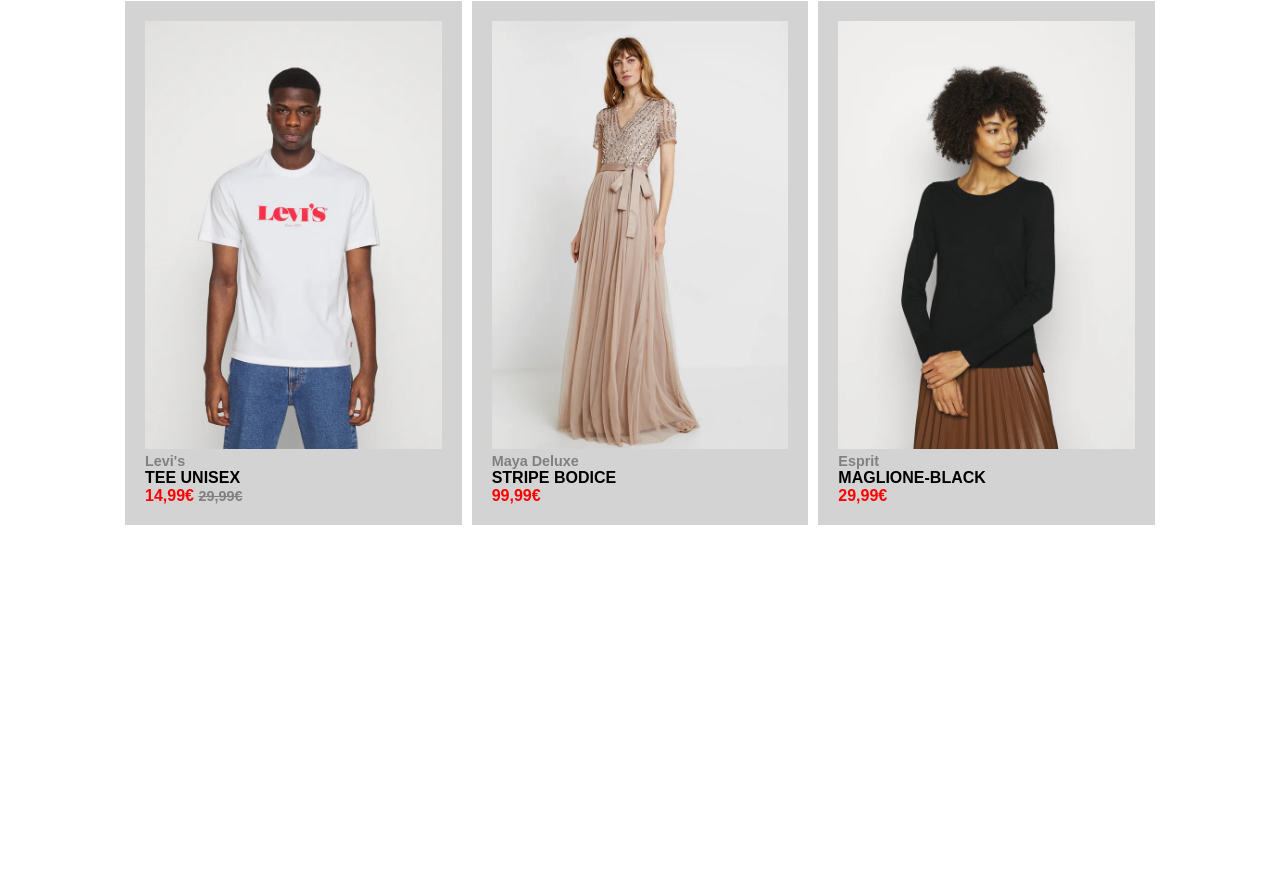
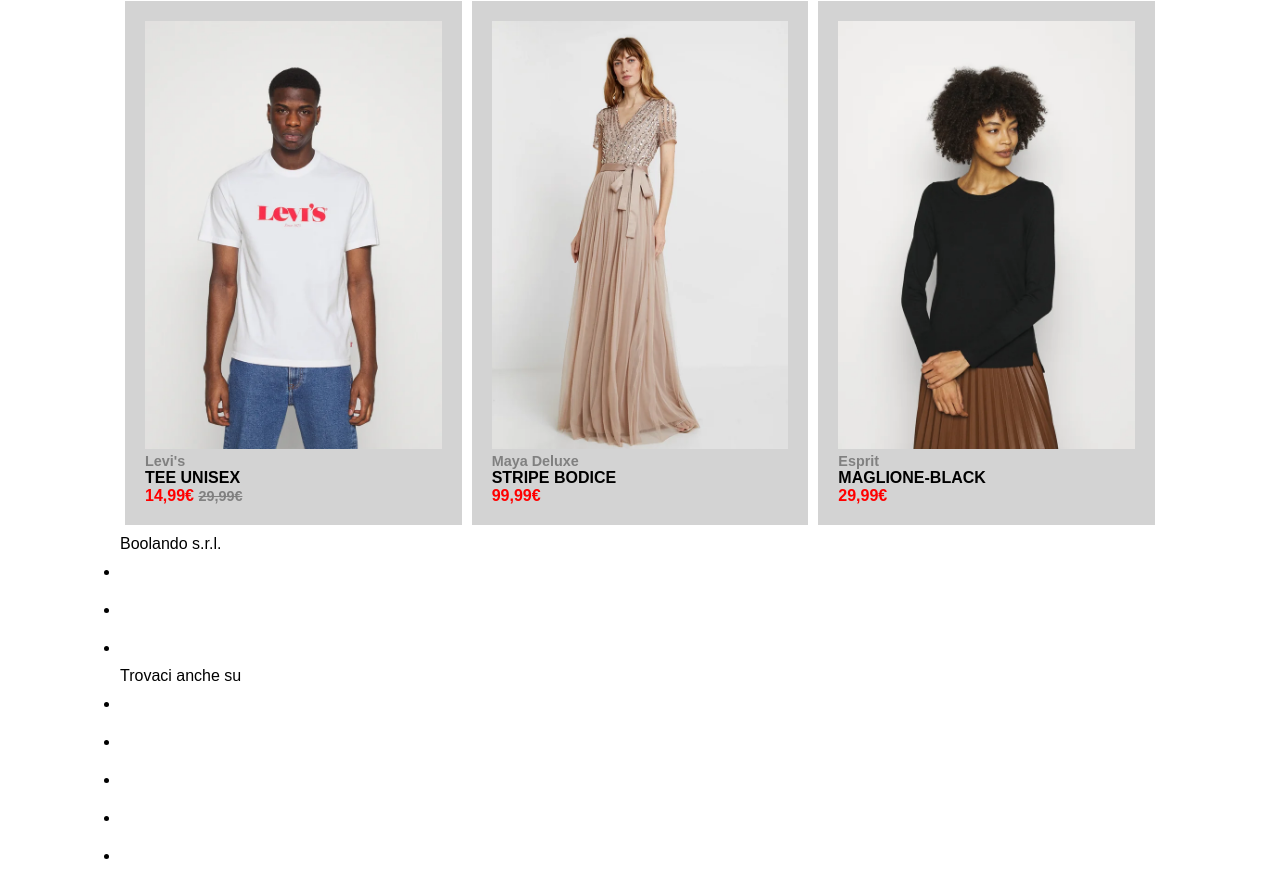
Before and after one commit to AlbertoCavans/html-css-boolando, a plain HTML site: page index.html in a window 1280 px wide. Shown: the part 664-1539 px from the top of the page. Before the commit the page ends 1199 px from the top, so only its background shows below. Drawn offline with Linux system fonts and the light colour scheme.

Commit message:
Feat - footer structure

```diff
--- a/index.html
+++ b/index.html
@@ -131,5 +131,24 @@
         </div>
       </section>
     </main>
+    <footer>
+      <div class="container">
+        <ul class="legal__aspects">
+          Boolando s.r.l.
+          <li></li>
+          <li></li>
+          <li></li>
+        </ul>
+
+        <ul class="socials">
+          Trovaci anche su
+          <li></li>
+          <li></li>
+          <li></li>
+          <li></li>
+          <li></li>
+        </ul>
+      </div>
+    </footer>
   </body>
 </html>
```
